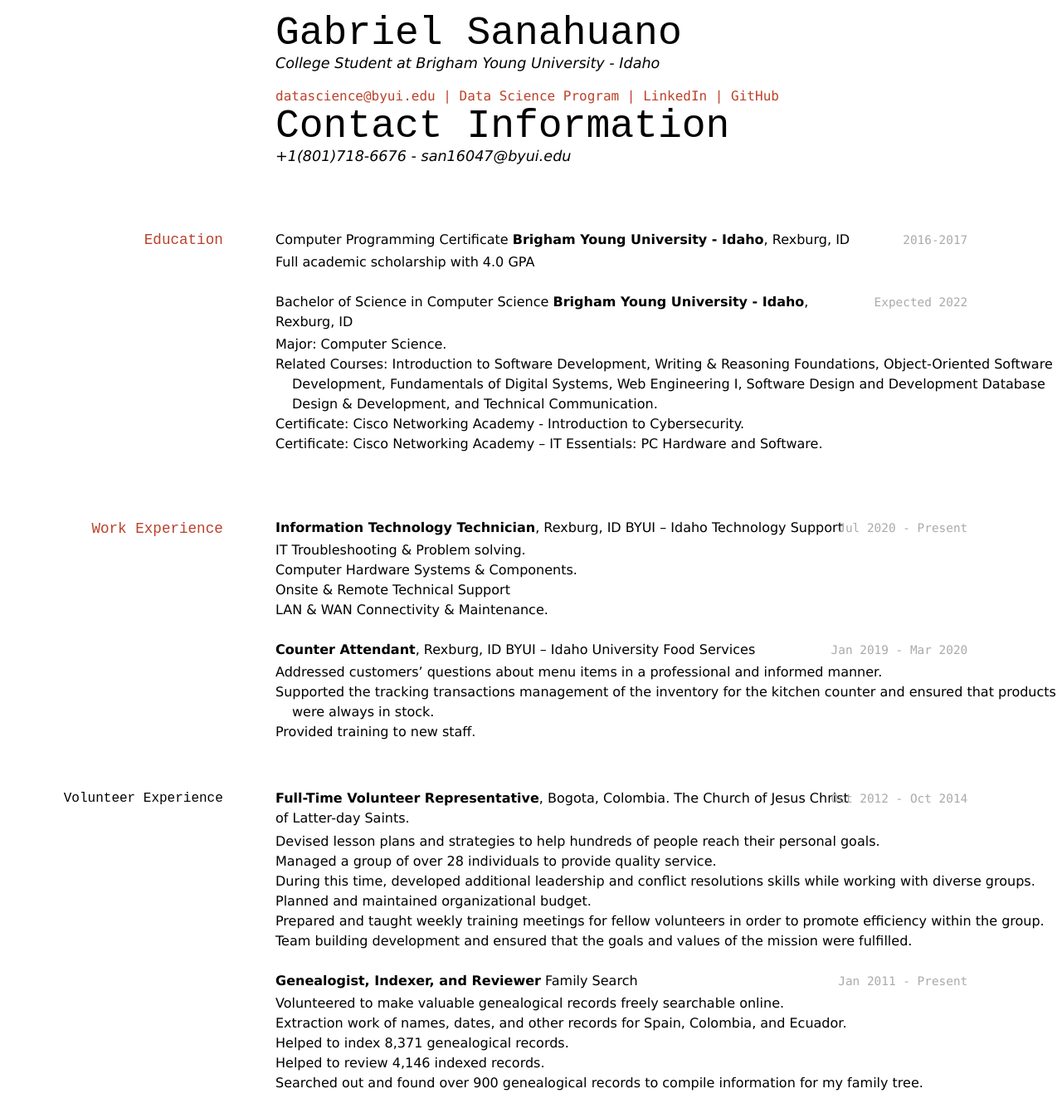
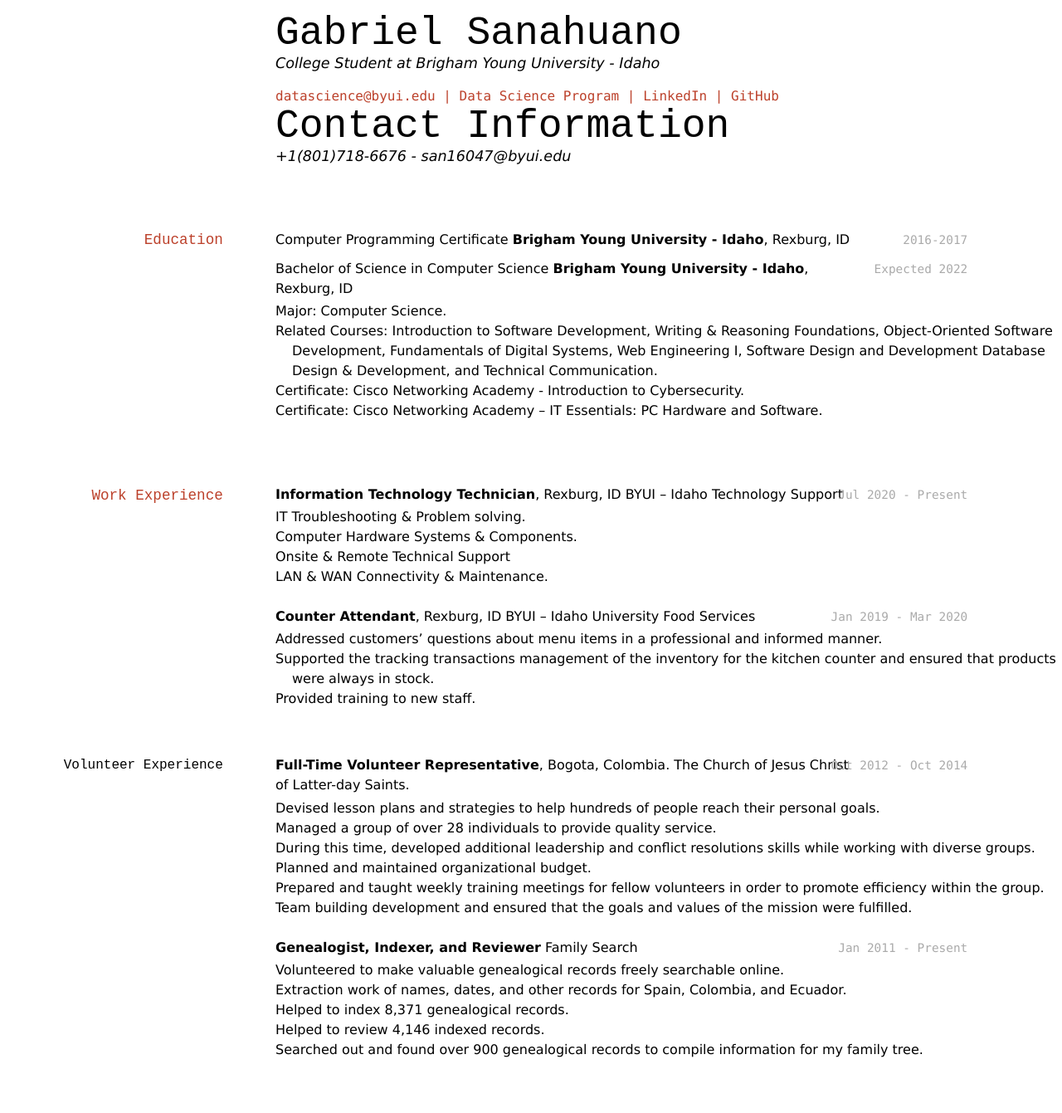
Before and after one commit to byuids-resumes/GabrielSanahuano_resume, a Jekyll site: the page built from docs/index.md, in a window 1280 px wide. Shown: the whole page at 83% size. Built offline with Jekyll 4.4.1, drawn with Linux system fonts in a browser that asks for light colours; after the commit the page ends 1301 px from its top, so only the background shows below that.

Commit message:
update my resume

```diff
--- a/docs/index.md
+++ b/docs/index.md
@@ -22,8 +22,6 @@ College Student at Brigham Young University - Idaho
 `2016-2017`
 Computer Programming Certificate
 __Brigham Young University - Idaho__, Rexburg, ID
-
-- Full academic scholarship with 4.0 GPA
 
 `Expected 2022`
 Bachelor of Science in Computer Science
```
